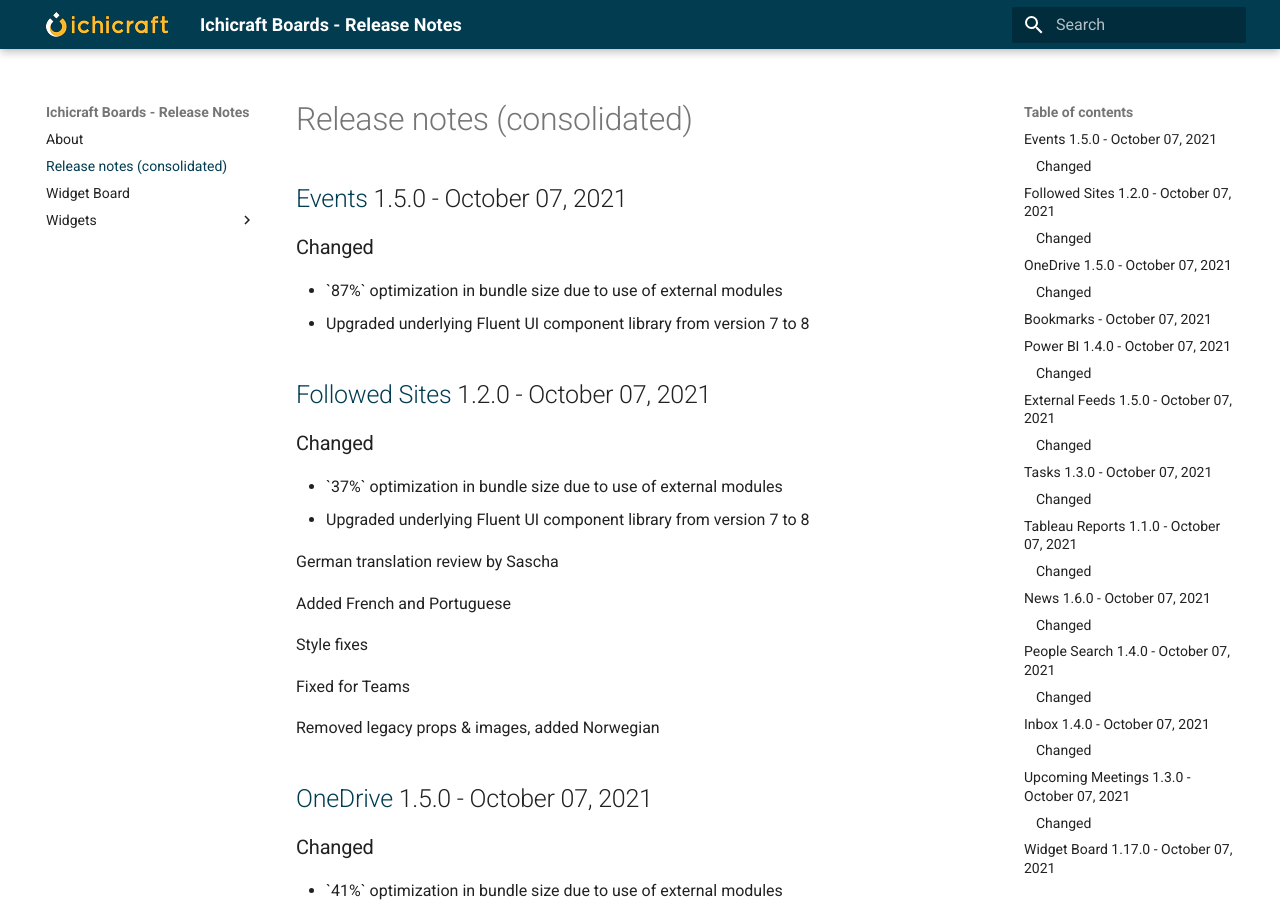
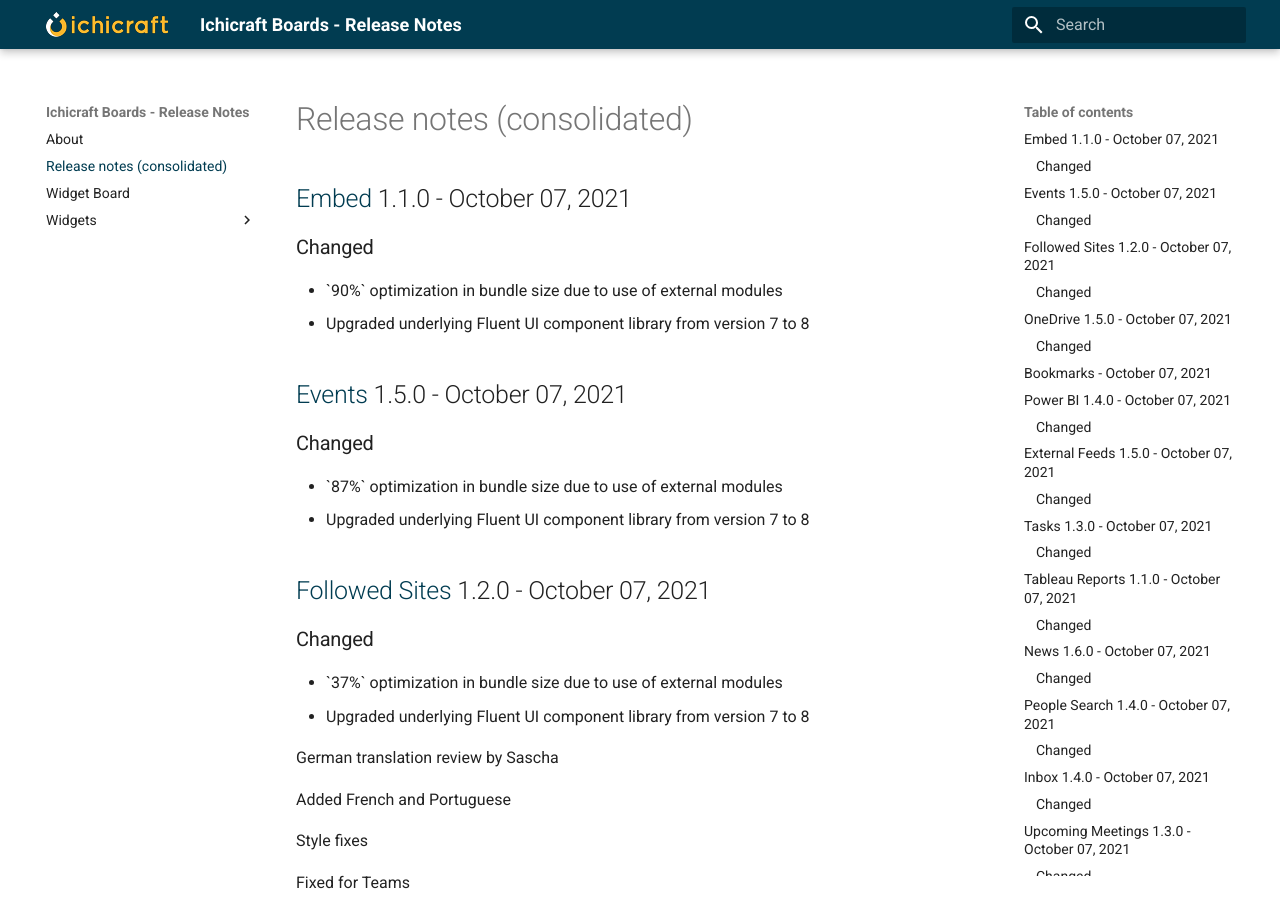
Before and after one commit to ichicraft/widgets-docs, an MkDocs documentation site: the page built from docs/Release-notes-(consolidated).md, in a window 1280 px wide and 900 px high. Built offline with MkDocs 1.6.1 and Material for MkDocs 9.7.7, drawn with Linux system fonts in a browser that asks for light colours.

Commit message:
Release notes updated by BuildService

```diff
--- a/docs/Release-notes-(consolidated).md
+++ b/docs/Release-notes-(consolidated).md
@@ -1,3 +1,9 @@
+## [Embed](./Widgets/Embed.md) 1.1.0 - October 07, 2021
+
+### Changed
+- &#x60;90%&#x60; optimization in bundle size due to use of external modules
+- Upgraded underlying Fluent UI component library from version 7 to 8
+
 ## [Events](./Widgets/Events.md) 1.5.0 - October 07, 2021
 
 ### Changed
```
Also changed, not shown: docs/Widgets/Embed.md (+6 -0 lines).
